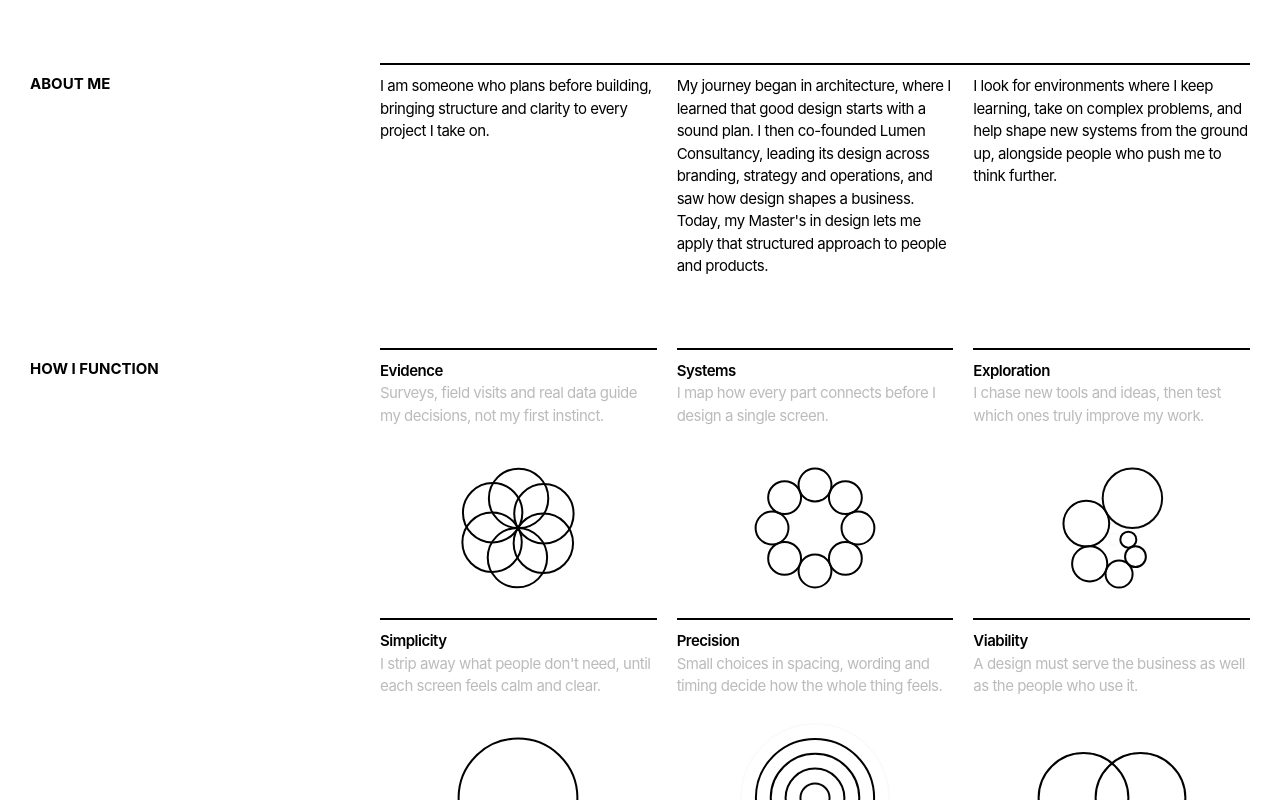
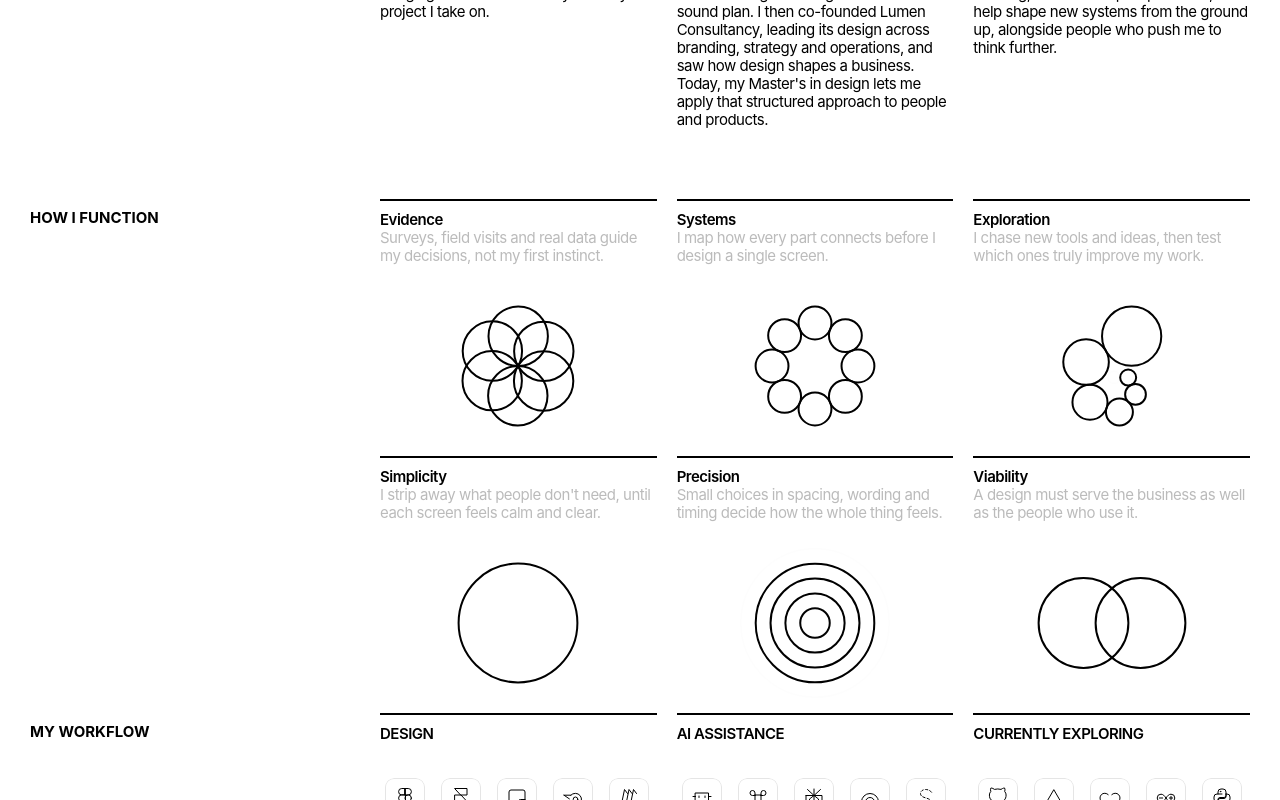
Before and after one commit to sukhman0402/portfolio-website, a Next.js app: page / in a window 1280 px wide. Shown: the part 3347-4147 px from the top of the page. Built offline with nearby package versions, Linux system fonts and the light colour scheme.

Commit message:
Update globals.css

```diff
--- a/src/app/globals.css
+++ b/src/app/globals.css
@@ -46,6 +46,13 @@ body {
   color: var(--foreground);
   font-family: var(--font-system);
   font-size: 15px;
+  /* 1.2 = 18px lines at 15px, matching Figma's "Auto" line height for SF
+     Pro at 15px (text boxes there are 18px per line: 36px for 2 lines, 54px
+     for 3). Set 2026-09-29, direct instruction, site-wide fix: without it,
+     Tailwind's base style gives every line 1.5x = 22.5px, so text blocks
+     were 4.5px taller per line than the design. Any element with its own
+     leading-[...] class still overrides this. */
+  line-height: 1.2;
 }
 
 /* Hero.js mobile card-swap crossfade (Section 1.0, 2026-08-23) — referenced
```
